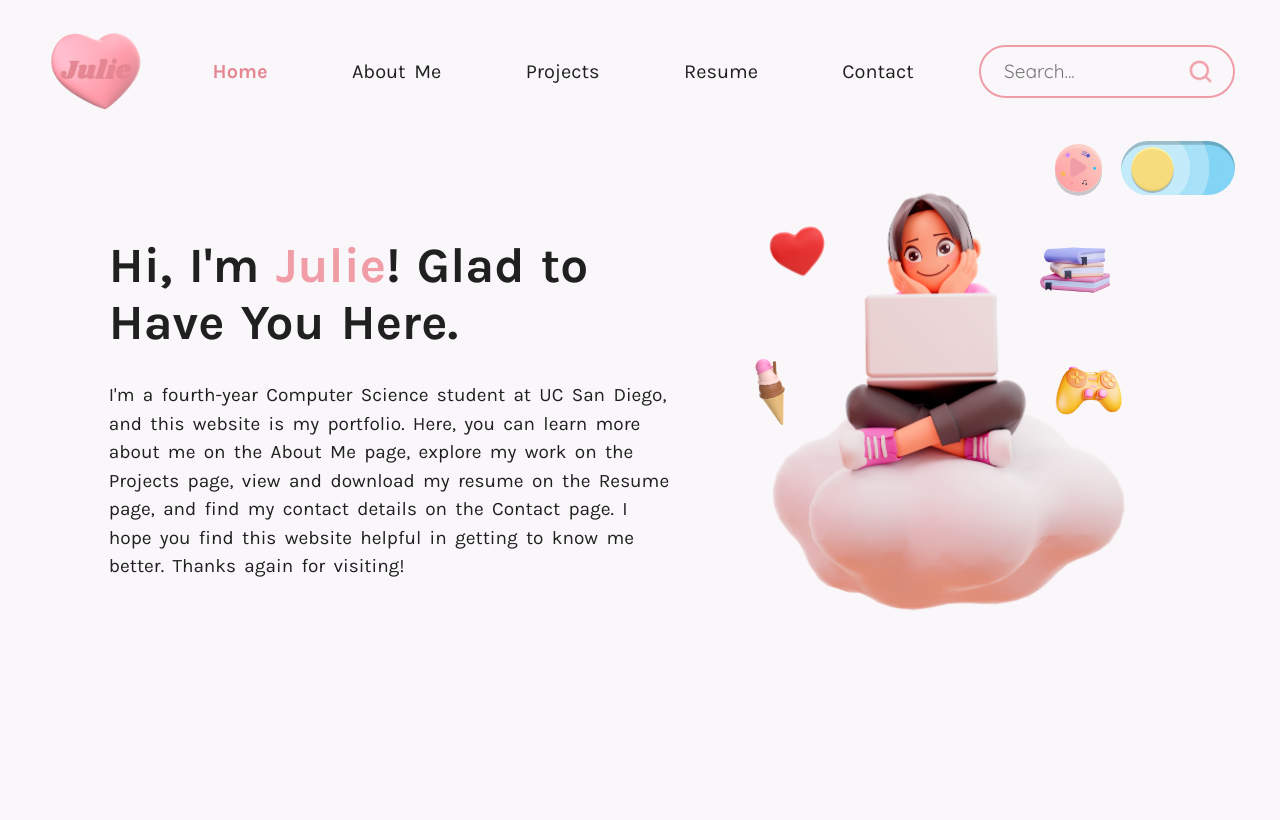
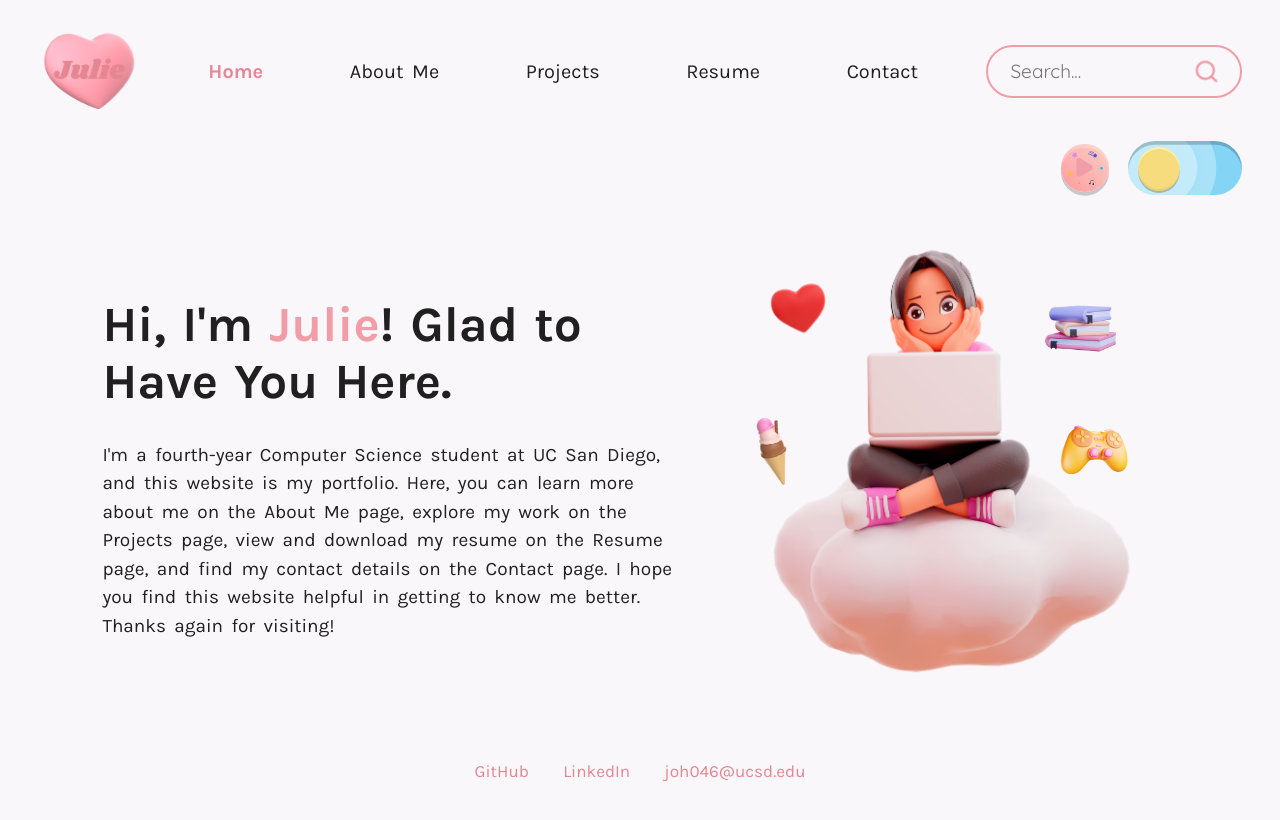
Before and after one commit to Julie0827/portfolio-react, a React (Vite) app: page / in a window 1280 px wide. Built offline with nearby package versions, Linux system fonts and the light colour scheme.

Commit message:
Update index.css

```diff
--- a/index.html
+++ b/index.html
@@ -8,6 +8,13 @@
 	</head>
 	<body>
 		<div id="root"></div>
+		<footer>
+			<ul>
+				<li><a href="https://github.com/Julie0827" target="_blank">GitHub</a></li>
+				<li><a href="https://www.linkedin.com/in/julie-hong-065579298/" target="_blank">LinkedIn</a></li>
+				<li><a href="mailto:joh046@ucsd.edu" target="_blank">joh046@ucsd.edu</a></li>
+			</ul>
+		</footer>
 		<script type="module" src="/src/main.jsx"></script>
 	</body>
 </html>
--- a/src/index.css
+++ b/src/index.css
@@ -40,20 +40,24 @@ ul {
 
 body {
     box-sizing: border-box;
+    background-color: var(--background-color, white);
+    font-family: var(--font-primary, Arial, sans-serif);
+    color: var(--text-primary-color, black);
+    padding: 20px max(3vw, 20px);
+    word-spacing: 0.2em;
+}
+
+#root {
+    width: 100%;
     display: flex;
     flex-direction: column;
     align-items: center;
-    gap: 10rem;
-    background-color: var(--background-color, white);
-    font-family: var(--font-primary, Arial, sans-serif);
-    color: var(--text-primary-color, black);
-    padding: 20px 0;
-    word-spacing: 0.2em;
+    gap: 3rem;
 }
 
 main {
     box-sizing: border-box;
-    width: 93vw;
+    width: 100%;
     min-width: 100%;
     padding: 0 5vw;
 }
@@ -283,7 +287,7 @@ audio {
 
 footer {
     font-size: 0.9rem;
-    margin: 2rem 0 1rem;
+    margin: 4rem 0 1rem;
 }
 
 footer ul {
```
